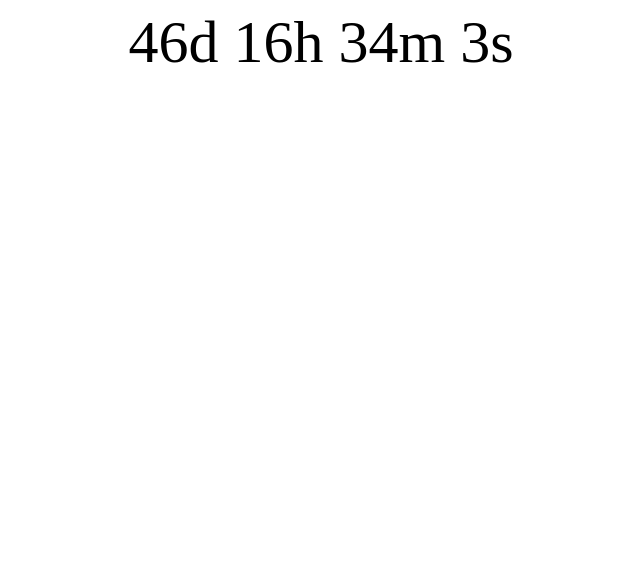
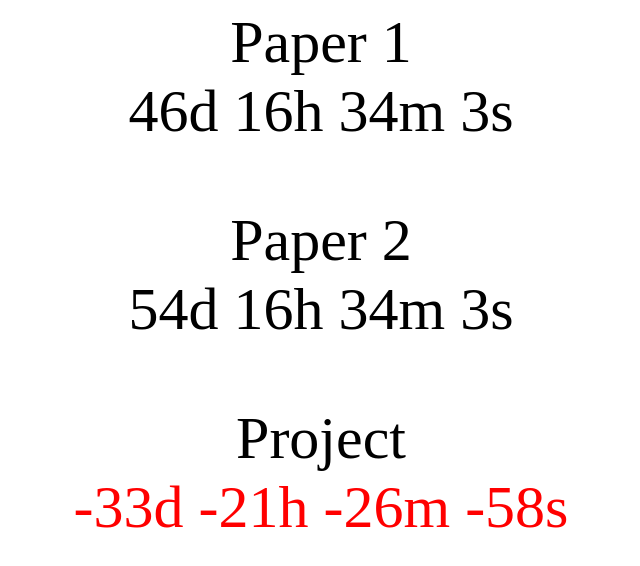
Before and after one commit to cdma-sjt/countdown, a plain HTML site: page index.html in a window 1280 px wide. Shown: the whole page, without its empty margins (319-959 px from the left). Drawn offline with Linux system fonts and the light colour scheme.

Commit message:
Update index.html

```diff
--- a/index.html
+++ b/index.html
@@ -12,37 +12,58 @@ p {
 </head>
 <body>
 
-<p id="demo"></p>
+<p id="Paper 1"></p>
+<p id="Paper 2"></p>
+<p id="Project"></p>
 
 <script>
-// Set the date we're counting down to
-var countDownDate = new Date("Jun 10, 2024 13:00:00").getTime();
+// A script to help motivate my year 13 Computer Science students
+// Mr Brown wrote this
 
-// Update the count down every 1 second
+// Set the dates for the exams
+var countDownDate1 = new Date("Jun 10, 2024 13:00:00").getTime();
+var countDownDate2 = new Date("Jun 18, 2024 13:00:00").getTime();
+var countDownDate3 = new Date("Mar 22, 2024 23:59:59").getTime();
+
+// Set the timers
+var timer1= document.getElementById("Paper 1")
+var timer2= document.getElementById("Paper 2")
+var timer3= document.getElementById("Project")
+
+function countdown(finish_date, timer, name){
+
     var x = setInterval(function() {
 
-  // Get today's date and time
                     var now = new Date().getTime();
 
-  // Find the distance between now and the count down date
-  var distance = countDownDate - now;
+                    var distance = finish_date - now;
 
-  // Time calculations for days, hours, minutes and seconds
                     var days = Math.floor(distance / (1000 * 60 * 60 * 24));
                     var hours = Math.floor((distance % (1000 * 60 * 60 * 24)) / (1000 * 60 * 60));
                     var minutes = Math.floor((distance % (1000 * 60 * 60)) / (1000 * 60));
                     var seconds = Math.floor((distance % (1000 * 60)) / 1000);
 
-  // Output the result in an element with id="demo"
-  document.getElementById("demo").innerHTML = days + "d " + hours + "h "
-  + minutes + "m " + seconds + "s ";
+                    var textcolour = "black";
+                    if (distance < 0) {
+                    	// clearInterval(x);
+                    	// document.getElementById("timer").innerHTML = "Countdown ended";
+                        textcolour = "red";
+                    }
 
-  // If the count down is over, write some text
+                    timer.innerHTML = name + "<br>" + "<span style='color:" + textcolour + "'> " + days + "d "  + hours + "h " + minutes + "m " + seconds + "s " + "</span>";
+
+
                     if (distance < 0) {
-    clearInterval(x);
-    document.getElementById("demo").innerHTML = "EXPIRED";
+                    	// clearInterval(x);
+                    	// document.getElementById("timer").innerHTML = "Countdown ended";
                     }
                     }, 1000);
+}
+
+countdown(countDownDate1, timer1, "Paper 1")
+countdown(countDownDate2, timer2, "Paper 2")
+countdown(countDownDate3, timer3, "Project")
+
 </script>
 
 </body>
```
Lines whose indentation alone changed are shown as unchanged.
